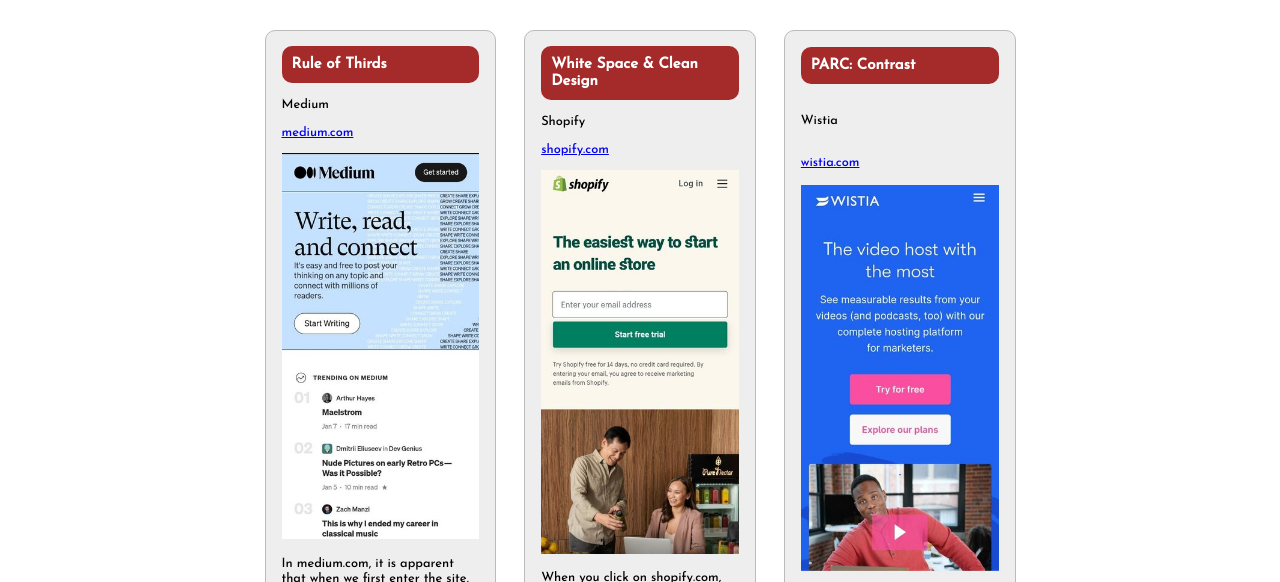
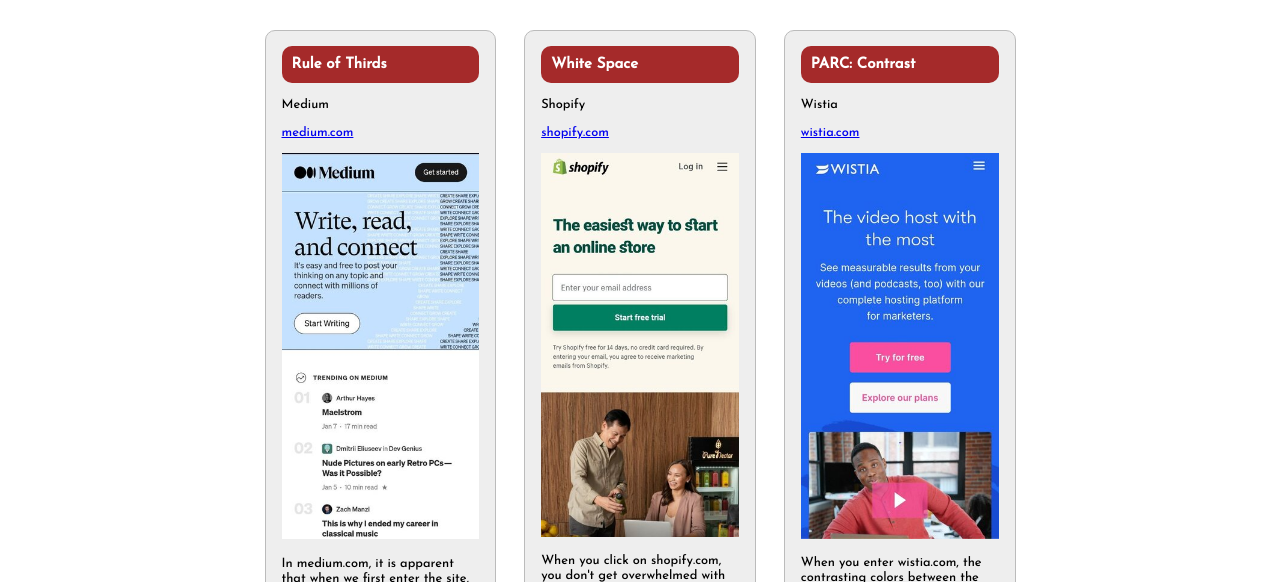
Before and after one commit to kaeellyn/wdd230, a plain HTML site: page lesson2/design-principles.html in a window 1280 px wide. Shown: the part 145-727 px from the top of the page. Drawn offline with nearby package versions, Linux system fonts and the light colour scheme.

Commit message:
fixed spacing

```diff
--- a/lesson2/design-principles.html
+++ b/lesson2/design-principles.html
@@ -36,7 +36,7 @@
             </section>
 
             <section class="white-space">
-                <h3>White Space & Clean Design</h3>
+                <h3>White Space</h3>
                 <p>Shopify</p>
                 <p><a href="https://www.shopify.com/" target="_blank">shopify.com</a></p>
                 <img class="ws-img" src="images/rsz_1dpp2.jpg" alt="example of white space and clean design">
--- a/lesson2/lesson2/medium.css
+++ b/lesson2/lesson2/medium.css
@@ -25,7 +25,4 @@
 		border: 1px solid #bbb;
 	}
 
-	.contrast {
-		display: grid;
-	}
 }
--- a/lesson2/lesson2/small.css
+++ b/lesson2/lesson2/small.css
@@ -65,6 +65,9 @@ main section:nth-child(2) {
 
 .rule-of-thirds, .white-space, .contrast {
     border-radius: 10px;
+}
+
+section {
     display: block;
 }
 
```
